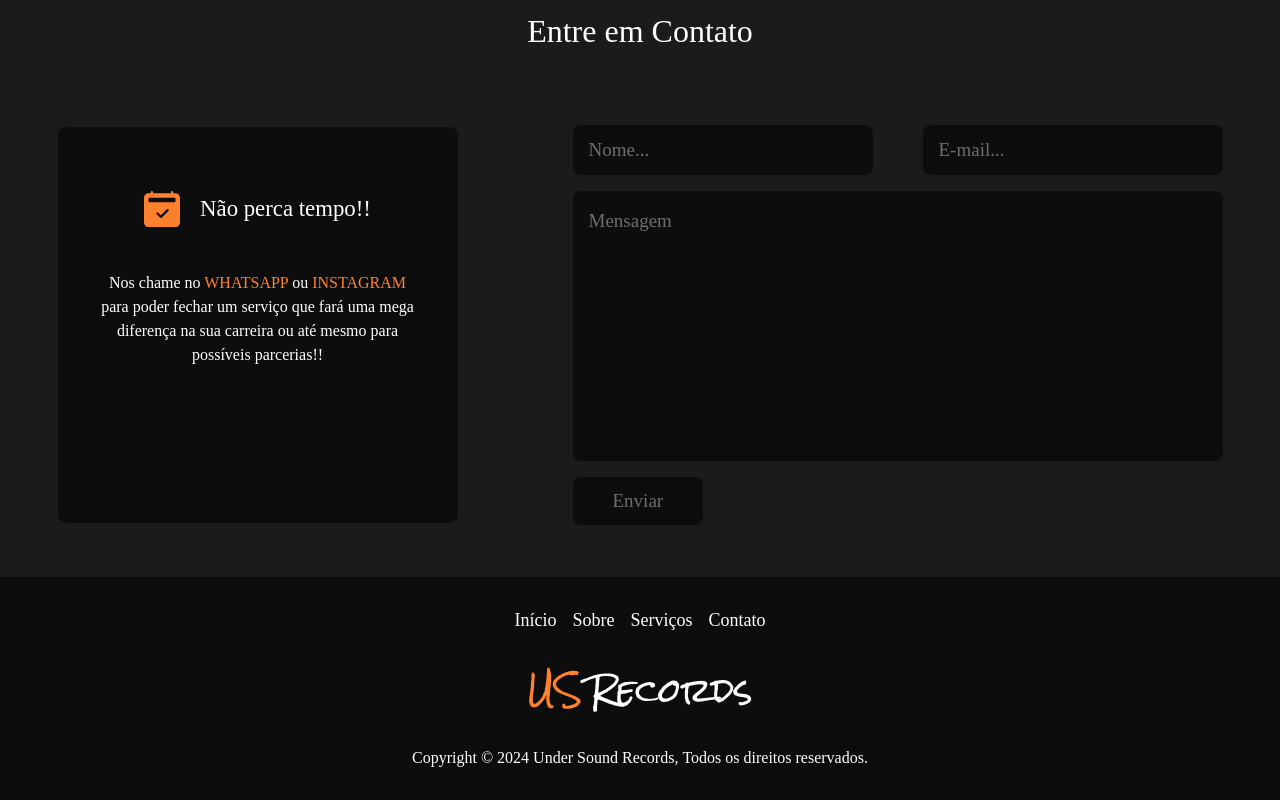
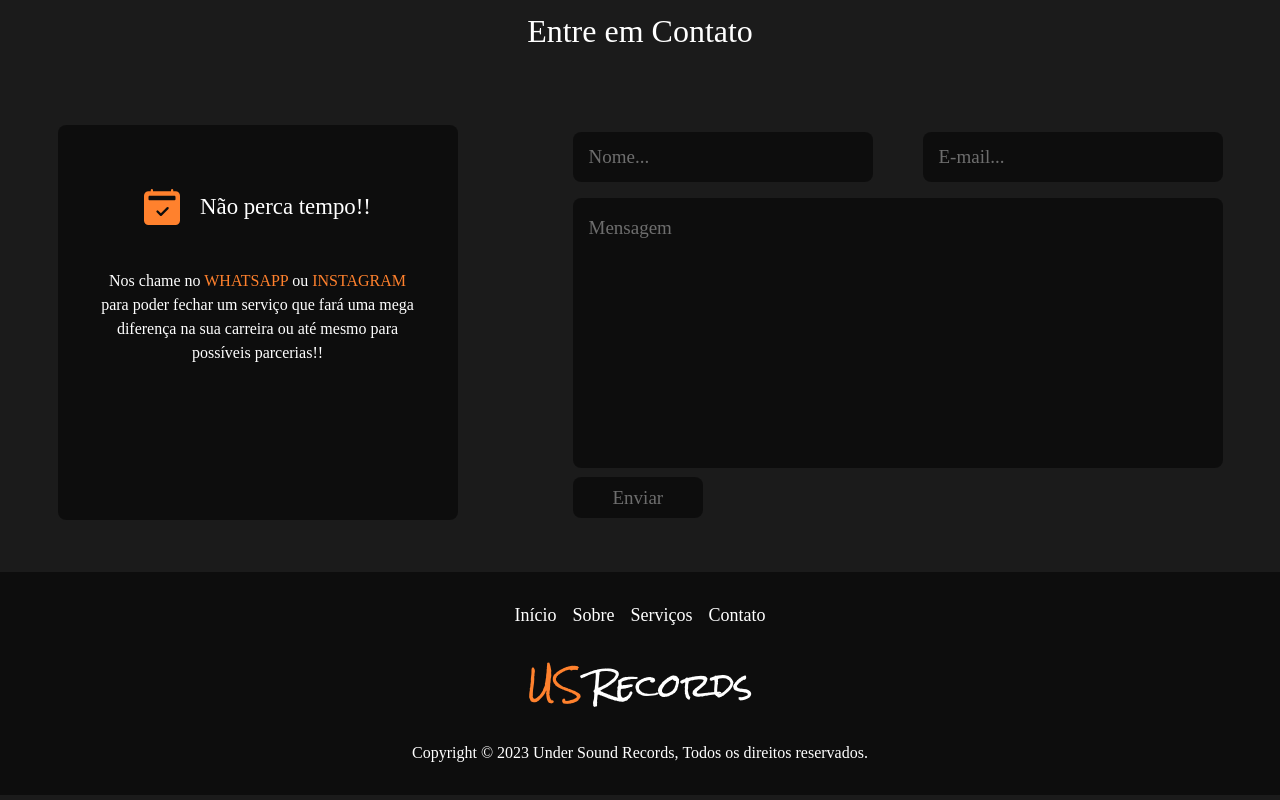
Before and after one commit to devjohn42/under-sound, a React (Vite) app: page / in a window 1280 px wide. Shown: the part 2226-3026 px from the top of the page. Built offline with nearby package versions, Linux system fonts and the light colour scheme; some icons are missing; a web font is replaced by a local one.

Commit message:
fixing form button / making the footer year automatic

```diff
--- a/src/components/Contact/ContactForm/ContactForm.jsx
+++ b/src/components/Contact/ContactForm/ContactForm.jsx
@@ -24,9 +24,9 @@ const ContactForm = () => {
       <Textarea className="contact-form-textarea" placeholder="Mensagem" />
       <div className="w-full flex items-start">
         <DevLink>
-          <button className="contact-form-button contact-form-button-hover">
+          <a className="contact-form-button contact-form-button-hover">
             Enviar
-          </button>
+          </a>
         </DevLink>
       </div>
     </motion.form>
--- a/src/components/Footer/Footer.jsx
+++ b/src/components/Footer/Footer.jsx
@@ -2,6 +2,7 @@ import React from "react";
 import { Link } from "react-scroll";
 
 const Footer = () => {
+  const year = new Date().getFullYear();
   return (
     <footer>
       <div className="footer-nav">
@@ -41,25 +42,13 @@ const Footer = () => {
         >
           Contato
         </Link>
-        {/* <a href="" className="text-white footer-link-hover">
-          Início
-        </a>
-        <a href="" className="text-white footer-link-hover">
-          Sobre
-        </a>
-        <a href="" className="text-white footer-link-hover">
-          Serviço
-        </a>
-        <a href="" className="text-white footer-link-hover">
-          Contato
-        </a> */}
       </div>
       <div className="flex gap-x-2 items-center">
         <h5 className="font-primary text-pumpkin">US</h5>
         <h5 className="font-primary text-white">Records</h5>
       </div>
       <div className="flex flex-col items-center md:flex-row gap-x-1">
-        <p className="text-white">Copyright © 2024 Under Sound Records,</p>
+        <p className="text-white">Copyright © {year} Under Sound Records,</p>
         <p className="text-white">Todos os direitos reservados.</p>
       </div>
     </footer>
--- a/src/index.css
+++ b/src/index.css
@@ -136,6 +136,6 @@
     @apply pointer-events-auto lg:hover:text-pumpkin duration-500 hover:ease-in-out cursor-pointer;
   }
   .contact-form-button-hover {
-    @apply hover:text-pumpkin hover:bg-black/90 md:hover:cursor-pointer hover:drop-shadow-none duration-[0.4s];
+    @apply hover:bg-black/90  lg:hover:text-pumpkin md:hover:cursor-pointer duration-[0.4s];
   }
 }
```
